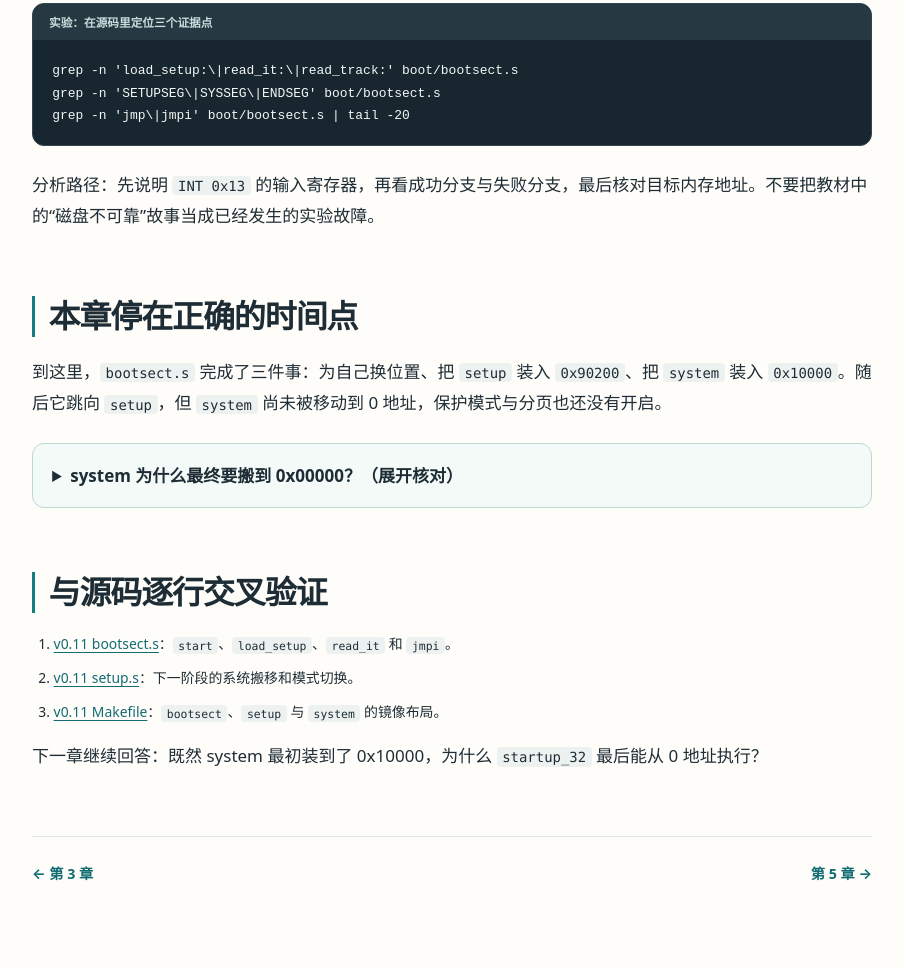
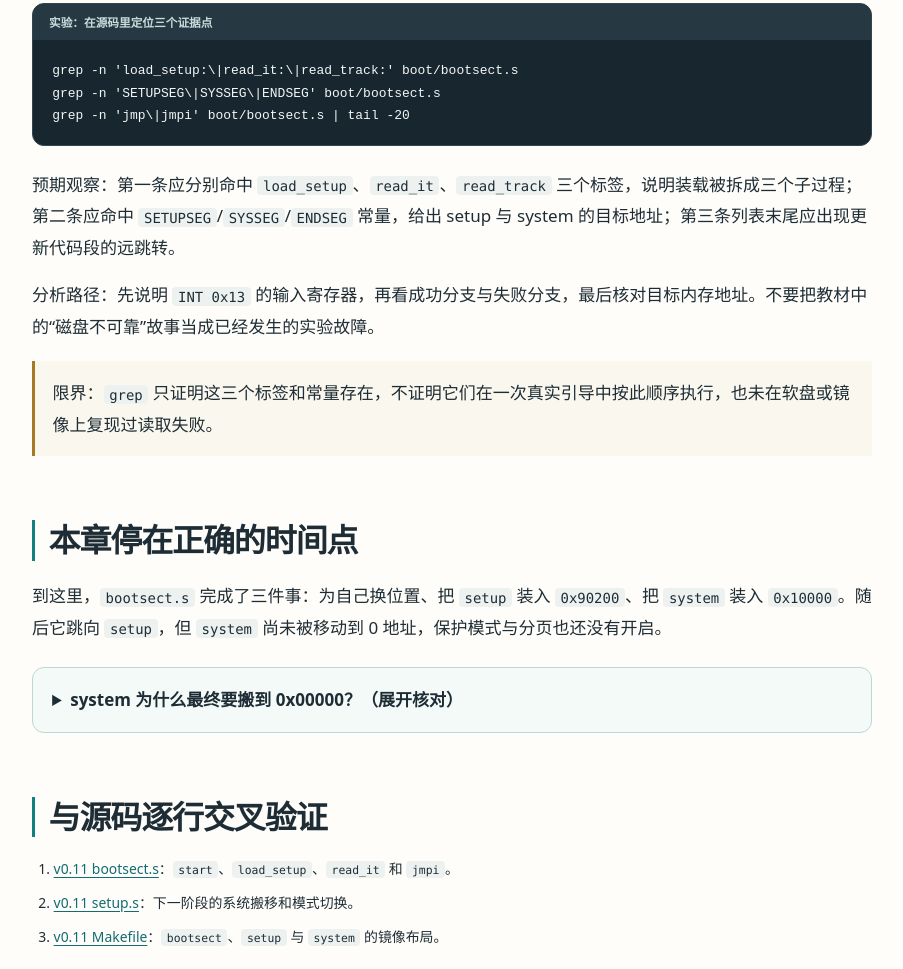
Before and after one commit to 1998x-stack/linux-kernel-source-tutorial, a plain HTML site: page chapters/04.html in a window 1280 px wide. Shown: the part 3397-4366 px from the top of the page, without its empty margins (267-1170 px from the left). Drawn offline with Linux system fonts and the light colour scheme.

Commit message:
docs(linux-kernel-source-tutorial): state expected grep output and limits in chapter 04

```diff
--- a/chapters/04.html
+++ b/chapters/04.html
@@ -20,6 +20,6 @@
     jnc ok_load_setup</code></pre></div><p>随后 <code>read_it</code> 开始将 <code>system</code> 装载到以 <code>SYSSEG=0x1000</code> 为起点的物理 <code>0x10000</code>。这部分不是一次固定扇区数的简单调用：它先查询每磁道扇区数，再按磁头/磁道位置和内存目标位置分批读入，避免 DMA/BIOS 数据缓冲跨越 64 KiB 段边界。</p><p>最后 <code>jmpi 0,SETUPSEG</code> 将控制权交给 <code>setup.s</code>；请注意此时仍然是<strong>实模式</strong>，尚未建立内核页表。</p></section>
 <section id="boundary" aria-labelledby="boundary-heading"><h2 id="boundary-heading">失败分支和真实硬件约束</h2><p>0.11 原始版本把许多硬件行为写死在引导逻辑里。例如 <code>load_setup</code> 的磁盘读取失败会复位驱动器并继续重试；这能抵御偶发的软盘读错误，却也可能导致持续故障时无界循环。<code>read_it</code> 内的几何参数来自 BIOS，其假设并不适用于现代存储总线。</p><div class="code-frame"><div class="code-caption">实验：在源码里定位三个证据点</div><pre><code>grep -n 'load_setup:\|read_it:\|read_track:' boot/bootsect.s
 grep -n 'SETUPSEG\|SYSSEG\|ENDSEG' boot/bootsect.s
-grep -n 'jmp\|jmpi' boot/bootsect.s | tail -20</code></pre></div><p>分析路径：先说明 <code>INT 0x13</code> 的输入寄存器，再看成功分支与失败分支，最后核对目标内存地址。不要把教材中的“磁盘不可靠”故事当成已经发生的实验故障。</p></section>
+grep -n 'jmp\|jmpi' boot/bootsect.s | tail -20</code></pre></div><p>预期观察：第一条应分别命中 <code>load_setup</code>、<code>read_it</code>、<code>read_track</code> 三个标签，说明装载被拆成三个子过程；第二条应命中 <code>SETUPSEG</code>/<code>SYSSEG</code>/<code>ENDSEG</code> 常量，给出 setup 与 system 的目标地址；第三条列表末尾应出现更新代码段的远跳转。</p><p>分析路径：先说明 <code>INT 0x13</code> 的输入寄存器，再看成功分支与失败分支，最后核对目标内存地址。不要把教材中的“磁盘不可靠”故事当成已经发生的实验故障。</p><aside class="note"><p>限界：<code>grep</code> 只证明这三个标签和常量存在，不证明它们在一次真实引导中按此顺序执行，也未在软盘或镜像上复现过读取失败。</p></aside></section>
 <section id="handoff" aria-labelledby="handoff-heading"><h2 id="handoff-heading">本章停在正确的时间点</h2><p>到这里，<code>bootsect.s</code> 完成了三件事：为自己换位置、把 <code>setup</code> 装入 <code>0x90200</code>、把 <code>system</code> 装入 <code>0x10000</code>。随后它跳向 <code>setup</code>，但 <code>system</code> 尚未被移动到 0 地址，保护模式与分页也还没有开启。</p><details class="question"><summary>system 为什么最终要搬到 0x00000？（展开核对）</summary><p>0.11 的 head.s 设计以线性/物理地址 0 为初始 32 位入口，后续初始页目录也放在 0。setup.s 先把 system 向下搬移，再进行模式切换和远跳转。</p></details></section>
 <section id="sources" aria-labelledby="sources-heading"><h2 id="sources-heading">与源码逐行交叉验证</h2><ol class="source-list"><li><a href="https://kernel.googlesource.com/pub/scm/linux/kernel/git/nico/archive/+/refs/tags/v0.11/boot/bootsect.s" target="_blank" rel="noopener noreferrer">v0.11 bootsect.s</a>：<code>start</code>、<code>load_setup</code>、<code>read_it</code> 和 <code>jmpi</code>。</li><li><a href="https://kernel.googlesource.com/pub/scm/linux/kernel/git/nico/archive/+/refs/tags/v0.11/boot/setup.s" target="_blank" rel="noopener noreferrer">v0.11 setup.s</a>：下一阶段的系统搬移和模式切换。</li><li><a href="https://kernel.googlesource.com/pub/scm/linux/kernel/git/nico/archive/+/refs/tags/v0.11/Makefile" target="_blank" rel="noopener noreferrer">v0.11 Makefile</a>：<code>bootsect</code>、<code>setup</code> 与 <code>system</code> 的镜像布局。</li></ol><p>下一章继续回答：既然 system 最初装到了 0x10000，为什么 <code>startup_32</code> 最后能从 0 地址执行？</p></section><nav class="article-pager" aria-label="前后章节"><a href="03.html">← 第 3 章</a><a href="05.html">第 5 章 →</a></nav></article></main></div><footer class="site-footer"><div class="shell">基于 Linux 0.11 的具体实现讨论；涉及现代系统时须另行核对。<a href="../index.html">返回课程首页</a></div></footer></body></html>
```
